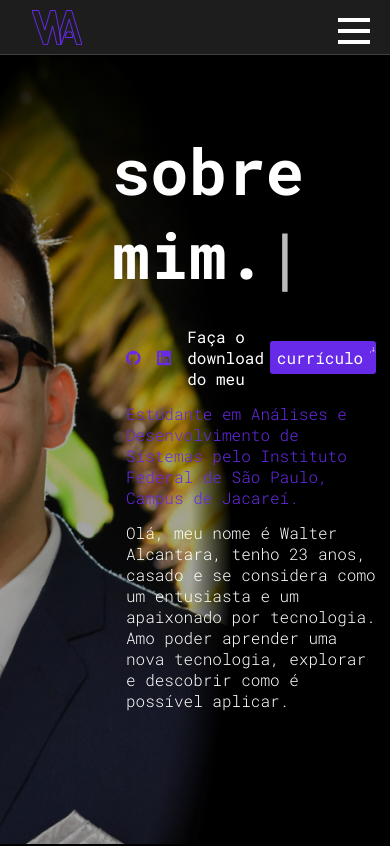
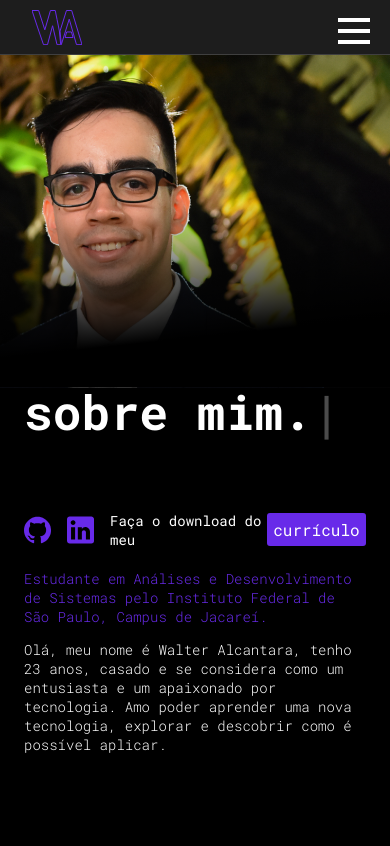
Before and after one commit to wmalcantara/wa-portfolio, a React (Create React App) app: page /sobremim in a window 390 px wide. Shown: the top 846 px of the page. Built offline with nearby package versions, Linux system fonts and the light colour scheme.

Commit message:
Added responsive about-me page

```diff
--- a/src/components/Footer.js
+++ b/src/components/Footer.js
@@ -5,6 +5,7 @@ const Footer = () => {
   const Footer = styled.footer`
     background: var(--dark);
     color: var(--white);
+
     text-align: center;
     width: 100%;
 
--- a/src/components/Routes/Home.js
+++ b/src/components/Routes/Home.js
@@ -10,8 +10,7 @@ import Footer from '../Footer';
 const Container = styled.div`
   width: 100%;
   max-width: 1366px;
-
-  position: relative;
+  margin: 0 auto;
 
   @media (max-width: 768px) {
     display: flex;
@@ -20,7 +19,6 @@ const Container = styled.div`
 `;
 
 const Background = styled.div`
-  top: 0;
 
   display: block;
 
@@ -46,13 +44,9 @@ const Background = styled.div`
   @media (max-width: 768px) {
     top: auto;
 
-    display: block;
-
     position: relative;
     height: 250px;
     width: 100%;
-
-    z-index: -1;
 
     background-image: radial-gradient(
         94% 63% at 31% 66%,
--- a/src/components/Routes/SobreMim.js
+++ b/src/components/Routes/SobreMim.js
@@ -7,12 +7,21 @@ import tools from '../../tools.json';
 import { Helmet } from 'react-helmet';
 
 const Container = styled.div`
-  background: var(--dark);
+  width: 100%;
+  max-width: 1366px;
+  margin: 0 auto;
 
   display: grid;
   grid-template-columns: 1fr 2fr;
 
-  height: 1000px;
+  background: var(--dark);
+
+  @media (max-width: 768px){
+    display: flex;
+    flex-direction: column;
+
+    overflow-x: hidden;
+  }
 `;
 
 const Background = styled.div`
@@ -39,11 +48,36 @@ const Background = styled.div`
   background-repeat: no-repeat;
   background-position: 50%;
   background-size: cover;
+
+  @media (max-width: 768px){
+    top: 50px;
+
+    position: relative;
+
+    height: 40vh;
+    min-height: 200px;
+
+    width: 100%;
+    min-width: 450px;
+
+    background-image: linear-gradient(-366deg, #000000 20%, rgba(0, 0, 0, 0.05) 55%),
+    url(./assets/img/walter-background2.png);
+
+  }
 `;
 
 const SectionBox = styled.section`
   grid-column: 2;
   width: 100%;
+  padding: .625rem;
+
+  @media (max-width: 768px){
+    p, li {
+      font-size: .875rem;
+
+    }
+  }
+
 `;
 
 const TypeWriter = styled.div`
@@ -57,7 +91,6 @@ const TypeWriter = styled.div`
   }
 
   //type animation
-
   h1:after {
     content: '|';
     opacity: 1;
@@ -73,6 +106,14 @@ const TypeWriter = styled.div`
       opacity: 0;
     }
   } //type animation
+
+  @media (max-width: 768px){
+    padding: 2rem .875rem;
+
+    h1 {
+      font-size: 3rem;
+    }
+  }
 `;
 
 const AboutMe = styled.div`
@@ -99,6 +140,8 @@ const AboutMe = styled.div`
           transform: translate3d(0, -3px, 0);
         }
       }
+
+
     }
 
     li:last-child {
@@ -133,12 +176,30 @@ const AboutMe = styled.div`
             fill: var(--secondary);
           }
         }
+
+
+      }
+
+      @media (max-width: 768px){
+        p {
+          font-size: .875rem;
+        }
+
+        button {
+          margin-left: 0px;
+        }
+
+        svg {
+          display: none;
+        }
       }
     }
 
     li + li {
       margin-left: 1rem;
     }
+
+
   }
 
   &:nth-child(2) {
@@ -151,6 +212,7 @@ const AboutMe = styled.div`
 
     margin-top: 0.875rem;
   }
+
 `;
 
 const Techs = styled.div`
@@ -243,33 +305,33 @@ const SobreMim = () => {
   let techsList = useRef(null);
   let toolsList = useRef(null);
 
-  //GSAP
-  useEffect(() => {
-    TweenMax.fromTo(
-      bgPhoto,
-      0.7,
-      { y: -50, opacity: 0 },
-      { y: 0, delay: 0.8, opacity: 1, ease: Power3.easeIn },
-    );
-    TweenMax.fromTo(
-      aboutMe,
-      0.7,
-      { y: -50, opacity: 0 },
-      { y: 0, delay: 1, opacity: 1, ease: Power3.easeIn },
-    );
-    TweenMax.fromTo(
-      techsList,
-      0.7,
-      { y: -50, opacity: 0 },
-      { y: 0, delay: 1.2, opacity: 1, ease: Power3.easeIn },
-    );
-    TweenMax.fromTo(
-      toolsList,
-      0.7,
-      { y: -50, opacity: 0 },
-      { y: 0, delay: 1.4, opacity: 1, ease: Power3.easeIn },
-    );
-  }, []);
+  // //GSAP
+  // useEffect(() => {
+  //   TweenMax.fromTo(
+  //     bgPhoto,
+  //     0.7,
+  //     { y: -50, opacity: 0 },
+  //     { y: 0, delay: 0.8, opacity: 1, ease: Power3.easeIn },
+  //   );
+  //   TweenMax.fromTo(
+  //     aboutMe,
+  //     0.7,
+  //     { y: -50, opacity: 0 },
+  //     { y: 0, delay: 1, opacity: 1, ease: Power3.easeIn },
+  //   );
+  //   TweenMax.fromTo(
+  //     techsList,
+  //     0.7,
+  //     { y: -50, opacity: 0 },
+  //     { y: 0, delay: 1.2, opacity: 1, ease: Power3.easeIn },
+  //   );
+  //   TweenMax.fromTo(
+  //     toolsList,
+  //     0.7,
+  //     { y: -50, opacity: 0 },
+  //     { y: 0, delay: 1.4, opacity: 1, ease: Power3.easeIn },
+  //   );
+  // }, []);
 
   //Typewriter
   useEffect(() => {
@@ -401,6 +463,8 @@ const SobreMim = () => {
                     </span>
                   </a>
                 </button>
+
+
               </li>
             </ul>
 
@@ -466,6 +530,7 @@ const SobreMim = () => {
             </section>
           </Tools>
         </SectionBox>
+
       </Container>
     </>
   );
```
